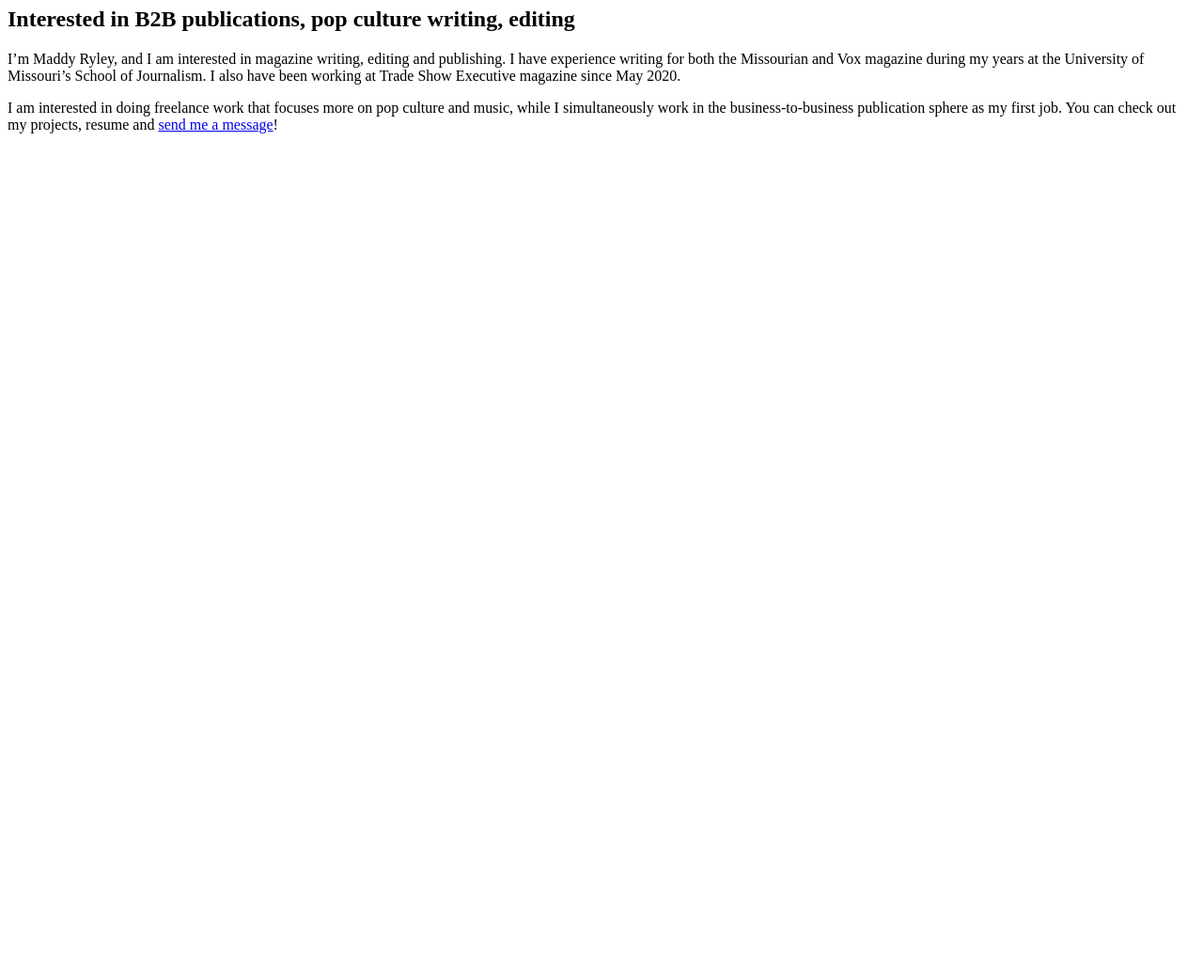
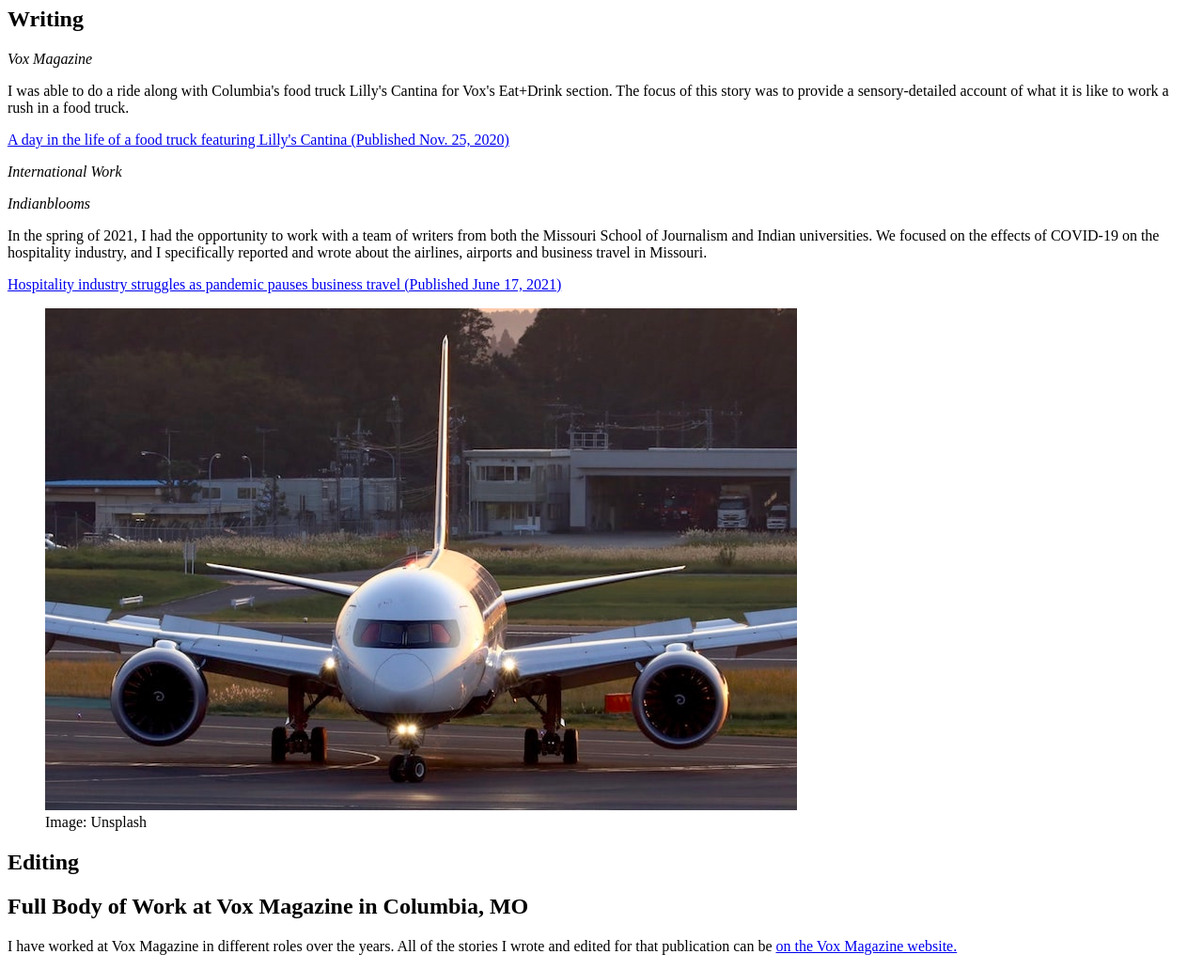
Before and after one commit to J4502-SS22/ryley-portfolio-site, a plain HTML site: page clips.html in a window 1280 px wide. Shown: the part 143-1175 px from the top of the page at 94% size. Before the commit the page ends 800 px from the top, so only its background shows below. Drawn offline with Linux system fonts and the light colour scheme.

Commit message:
added in some clips

```diff
--- a/clips.html
+++ b/clips.html
@@ -14,19 +14,40 @@
       </ul>
     </nav>
 
-    <h1>Maddy Ryley, Journalist</h1>
-    <h2>Interested in B2B publications, pop culture writing, editing</h2>
-    <p>I’m Maddy Ryley, and I am interested in magazine writing, editing
-    and publishing. I have experience writing for both the Missourian
-    and Vox magazine during my years at the University of Missouri’s
-    School of Journalism. I also have been working at Trade Show Executive
-    magazine since May 2020.</p>
-    <p>I am interested in doing freelance work that focuses more on pop
-    culture and music, while I simultaneously work in the business-to-business
-    publication sphere as my first job. You can check out my projects, resume
-  and <a href="mailto:mmrxdt@mail.missouri.edu">send me a message</a>!</p>
+<h1>My Previous Work</h1>
+<h2>Writing</h2>
+
+<p><em>Vox Magazine</em></p>
+<p>I was able to do a ride along with Columbia's food truck Lilly's Cantina for Vox's Eat+Drink section.
+  The focus of this story was to provide a sensory-detailed account of what it is like to work a rush in a food truck.</p>
+<p><a href="https://www.voxmagazine.com/food/a-day-in-the-life-of-a-food-truck/article_2f7f851e-29bf-11eb-8b77-f75217372d51.html"
+target="_blank">A day in the life of a food truck featuring Lilly's Cantina (Published Nov. 25, 2020)</a>
+</p>
 
 
+<p><em>International Work</em></p>
+<p><em>Indianblooms</em></p>
+<p>In the spring of 2021, I had the opportunity to work with a team of writers from both the Missouri School of
+  Journalism and Indian universities. We focused on the effects of COVID-19 on the hospitality industry, and I specifically reported and wrote about the
+  airlines, airports and business travel in Missouri.</p>
+  <p>
 
+  <a href="https://www.indiablooms.com/life-details/L/5976/hospitality-industry-struggles-as-pandemic-pauses-business-travel.html"
+  target="_blank">Hospitality industry struggles as pandemic pauses business travel (Published June 17, 2021)</a>
+</p>
+
+<figure id="indiastory">
+<img src="pictures/indiastory.jpeg"
+alt="Airplane on the runway">
+<figcaption>Image: Unsplash</figcaption>
+</figure>
+
+<h2>Editing</h2>
+
+
+<h2>Full Body of Work at Vox Magazine in Columbia, MO </h2>
+<p>I have worked at Vox Magazine in different roles over the years. All of the stories I wrote and
+  edited for that publication can be <a href="https://www.voxmagazine.com/search/?f=html&q=maddy+ryley&sd=desc&l=25&t=article%2Ccollection%2Cvideo%2Cyoutube&nsa=eedition" target="_blank"> on the Vox Magazine website.
+</a></p>
   </body>
 </html>
```
Also changed, not shown: pictures/indiastory.jpeg (added).
